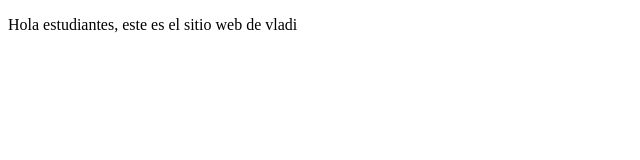
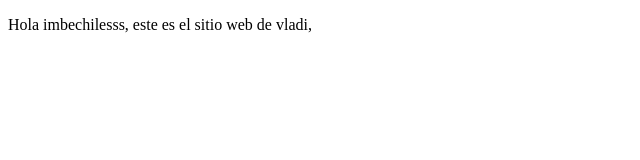
Before and after one commit to vladimirsca/proyectoDemoCursoPrework, a plain HTML site: page index.html in a window 1280 px wide. Shown: the full height of the page, 0-640 px from the left. Drawn offline with Linux system fonts and the light colour scheme.

Commit message:
cambios realizados al proyecto

```diff
--- a/index.html
+++ b/index.html
@@ -8,7 +8,7 @@
 </head>
 <body>
     <p>
-        Hola estudiantes, este es el sitio web de vladi
+        Hola imbechilesss, este es el sitio web de vladi,
     </p>
 </body>
 </html>
```
